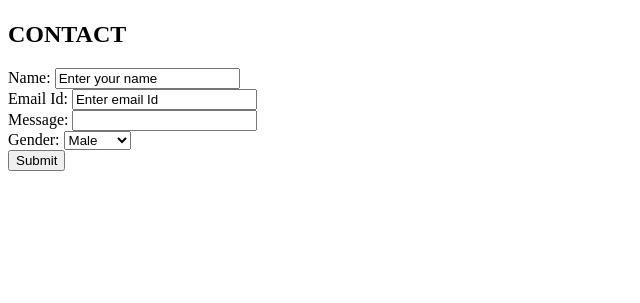
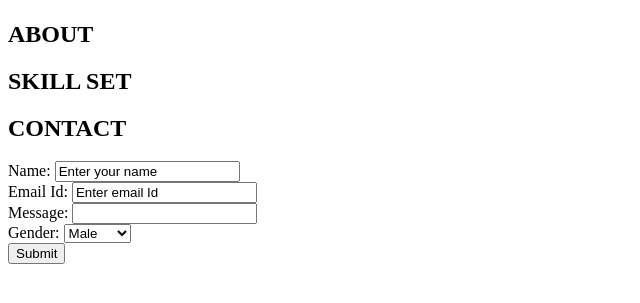
Before and after one commit to Sai-Uttej-R/site, a plain HTML site: page index.html in a window 1280 px wide. Shown: the part 367-670 px from the top of the page, without its empty margins (0-640 px from the left). Drawn offline with Linux system fonts and the light colour scheme.

Commit message:
Added comments for lookup

```diff
--- a/index.html
+++ b/index.html
@@ -9,6 +9,7 @@
         <!--<link rel="stylesheet" type="text/css" href="styles1.css">-->
     </head>
     <body>
+        <!--Below is the header ,to store nav,menu,heading,title,logo-->
         <header>
             <nav>
                 <a href="#h1" id="head1"><h1 id="h1"><strong>SAIUTTEJ R</strong></h1></a>
@@ -19,8 +20,11 @@
             </nav>
         </header>
         <main>
+            <article>
             <p>Hello!</p>
             <button><a href="#about" >Know Me!</a></button><br>
+            </article>
+
             <video controls autoplay loop>
                 <source
                 src="https://blob.sololearn.com/courses/video.mp4"
@@ -37,7 +41,16 @@
                 type="audio/ogg">
                 Audio not supported
             </audio>
-            <div id="contact">
+            <!-- Below is my about section,to store bio,and a photo of mine-->
+            <section id="about">
+                <h2>ABOUT</h2>
+            </section>
+            <!-- Below is my skill set section to mention all the certifications and skills i have-->
+            <section id="skill">
+                <h2>SKILL SET</h2>
+            </section>
+            <!-- Below is the contact section with social links and a message/feedback form-->
+            <section id="contact">
             <h2>CONTACT</h2>
             <form>
                 <label for="t1"> Name:</label>
@@ -54,8 +67,9 @@
                     </select><br>
                 <input type="submit">
             </form>
-        </div>
+            </section>
         </main>
+        <!--Below is the footer,to add copyright, social links,address,etc-->
         <footer>
 
         </footer>
```
